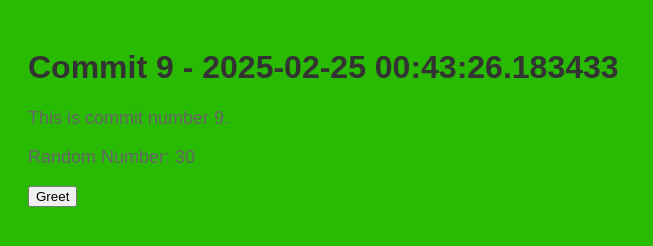
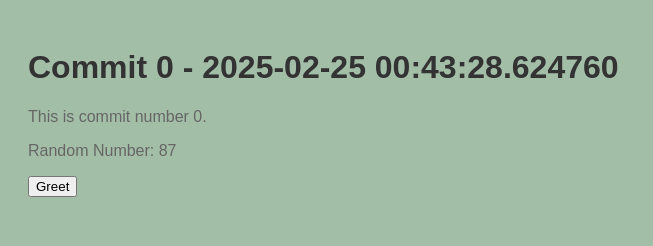
Before and after one commit to stiffs95/myrep-repo-20250225004322, a plain HTML site: page index.html in a window 1280 px wide. Shown: the whole page, without its empty margins (0-653 px from the left). Drawn offline with Linux system fonts and the light colour scheme.

Commit message:
📝 Commit 0 with HTML, CSS, and JS

```diff
--- a/index.html
+++ b/index.html
@@ -2,13 +2,13 @@
     <!DOCTYPE html>
     <html>
     <head>
-        <title>Commit 9 - 2025-02-25 00:43:26.183433</title>
+        <title>Commit 0 - 2025-02-25 00:43:28.624760</title>
         <link rel="stylesheet" href="style.css">
     </head>
     <body>
-        <h1>Commit 9 - 2025-02-25 00:43:26.183433</h1>
-        <p>This is commit number 9.</p>
-        <p>Random Number: 30</p>
+        <h1>Commit 0 - 2025-02-25 00:43:28.624760</h1>
+        <p>This is commit number 0.</p>
+        <p>Random Number: 87</p>
         <button onclick="greet()">Greet</button>
         <script src="script.js"></script>
     </body>
--- a/script.js
+++ b/script.js
@@ -2,4 +2,4 @@
     function greet() {
         alert('Hello from commit ' + commitNumber + '!');
     }
-    var commitNumber = 9;
+    var commitNumber = 0;
--- a/style.css
+++ b/style.css
@@ -1,7 +1,7 @@
 
     body {
         font-family: Arial, sans-serif;
-        background-color: #29ba04;
+        background-color: #a3bea6;
         padding: 20px;
     }
     h1 {
@@ -9,5 +9,5 @@
     }
     p {
         color: #666;
-        font-size: 18px;
+        font-size: 16px;
     }
```
